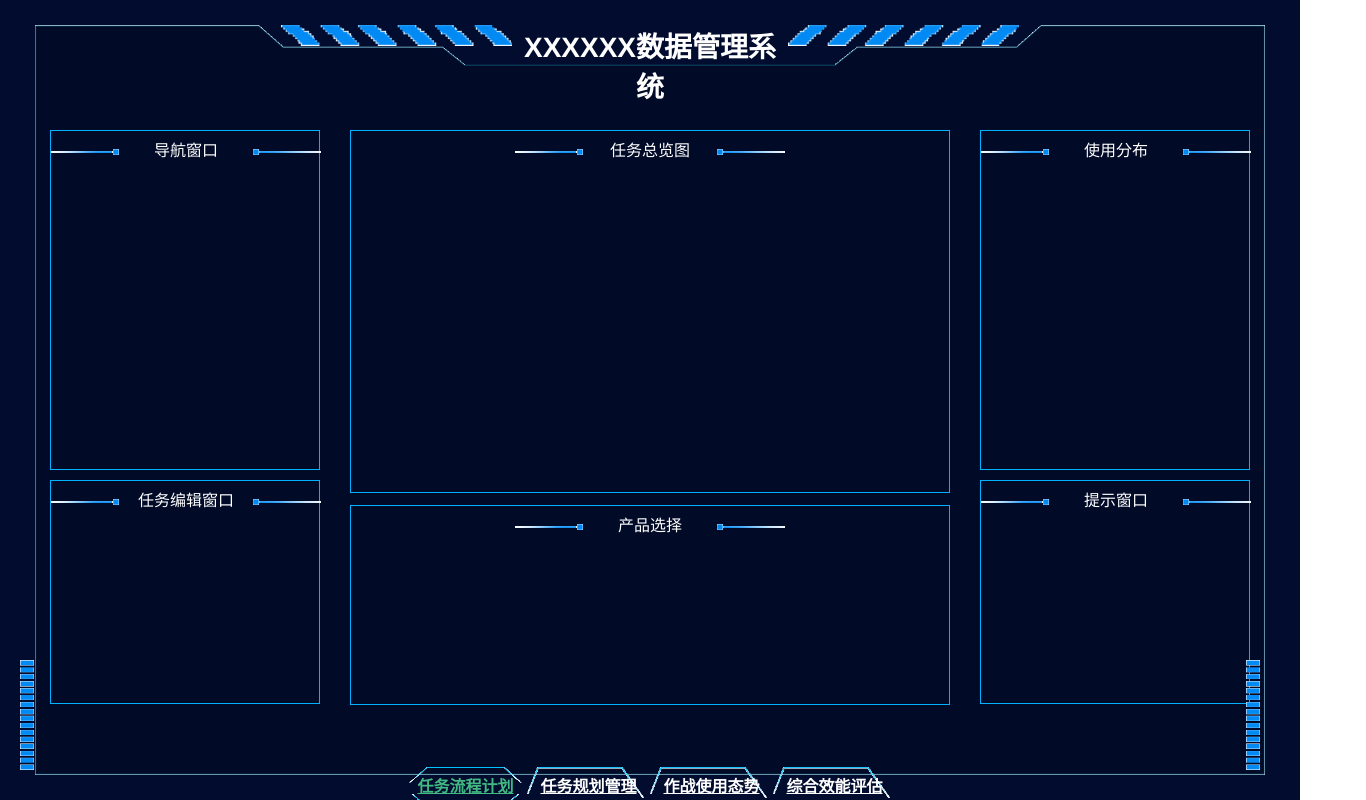
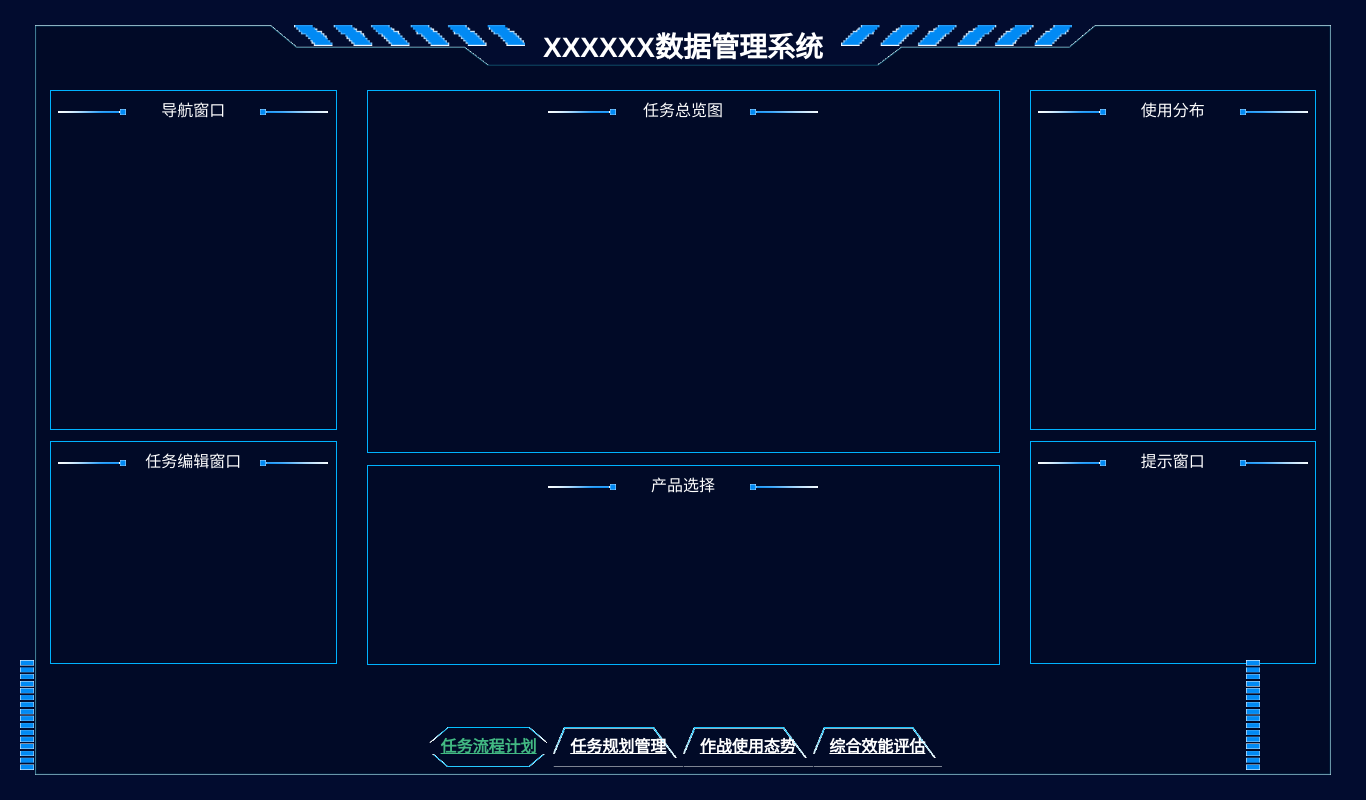
Before and after one commit to yxp1995/mission, a Vue app: page /taskFlowPlan in a window 1280 px wide. Shown: the whole page, 1366 px wide, since content can reach past the window. Built offline with nearby package versions, Linux system fonts and the light colour scheme.

Commit message:
修改最小高度限制

```diff
--- a/src/assets/styles/index.scss
+++ b/src/assets/styles/index.scss
@@ -15,7 +15,8 @@ li {
 .datacommon {
   width: 100%;
   height: 100vh;
-  min-width: 1300px;
+  min-width: 1366px;
+  min-height: 768;
   background: url(../images/three.png) no-repeat;
   background-size: 100% 100%;
   overflow: hidden;
--- a/src/router/index.js
+++ b/src/router/index.js
@@ -3,7 +3,10 @@ import VueRouter from 'vue-router'
 
 Vue.use(VueRouter)
 
-const routes = [
+const routes = [{
+    path: '/',
+    redirect: '/taskFlowPlan'
+  },
   {
     path: '/taskFlowPlan',
     name: 'taskFlowPlan',
@@ -12,12 +15,12 @@ const routes = [
   {
     path: '/taskPlanMag',
     name: 'taskPlanMag',
-    component: () => import( '../views/taskPlanMag/index.vue')
+    component: () => import('../views/taskPlanMag/index.vue')
   },
   {
     path: '/operationalUsageSituation',
     name: 'operationalUsageSituation',
-    component: () => import( '../views/operationalUsageSituation/index.vue')
+    component: () => import('../views/operationalUsageSituation/index.vue')
   },
   {
     path: '/comprehensiveAssessment',
```
Also changed, not shown: 1 other file (tests, documents, lock files or other folders).
